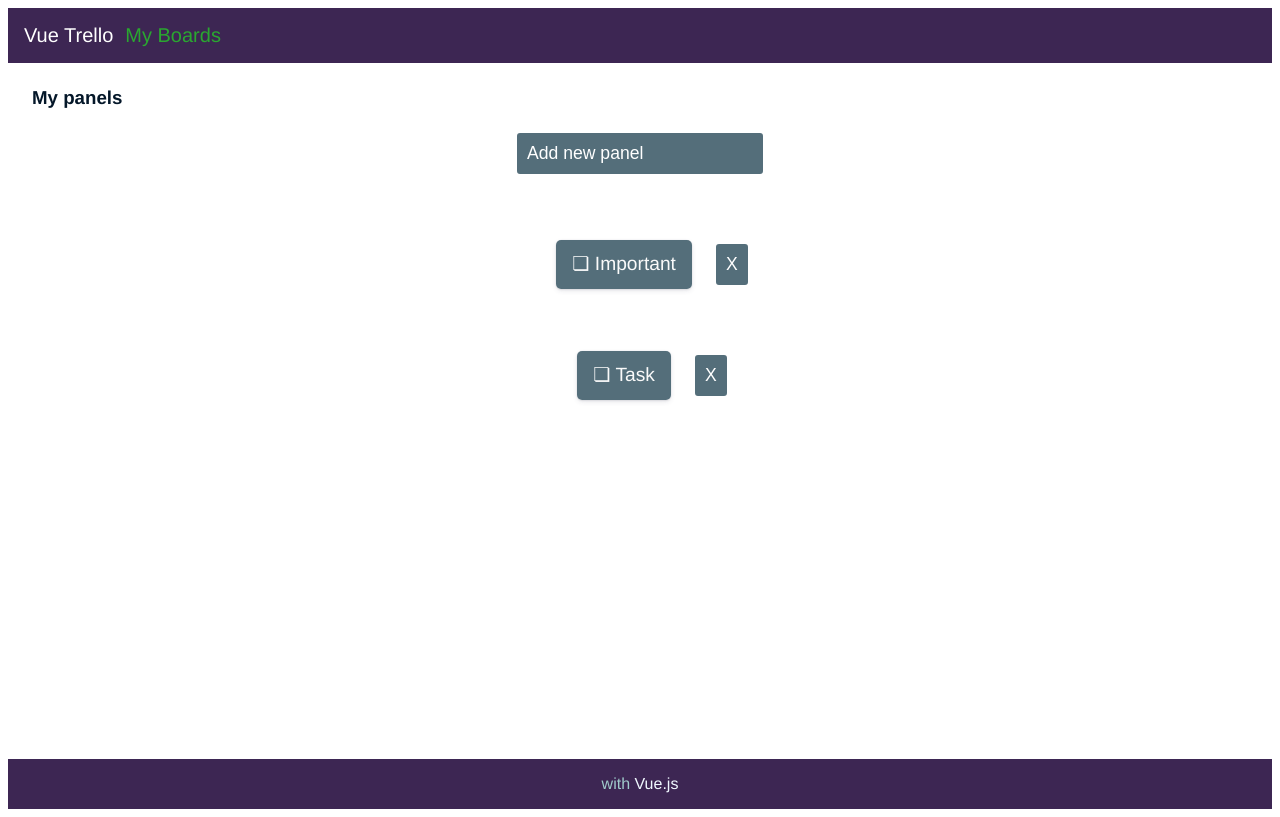
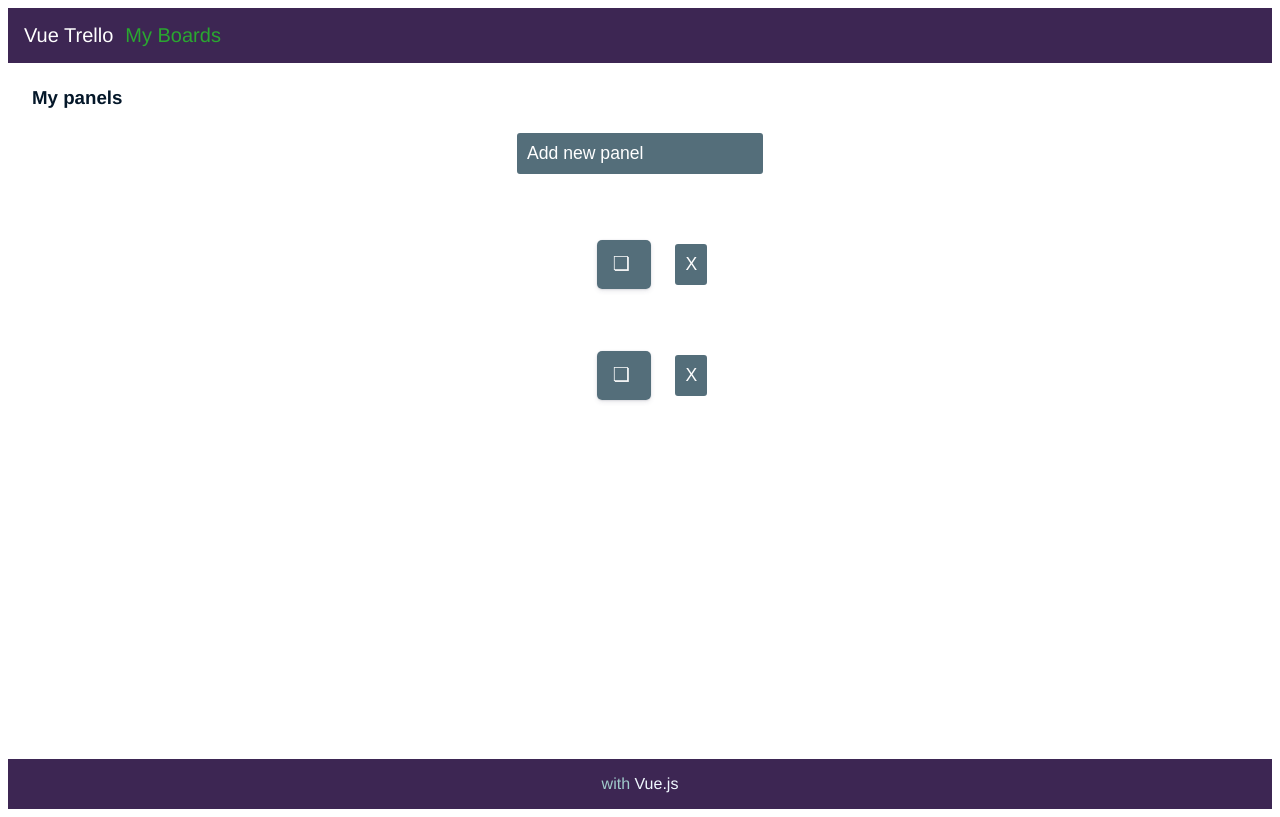
Before and after one commit to JSSatorres/Trello-App-Vue, a Vue app: page /#/ in a window 1280 px wide. Built offline with nearby package versions, Linux system fonts and the light colour scheme; data requests are answered from the project's data file.

Commit message:
bug router

```diff
--- a/src/views/Home.vue
+++ b/src/views/Home.vue
@@ -11,9 +11,10 @@
       <BoardCard
         v-for="(board, index) in getBoard"
         :key="index"
+        :name="board.name"
+        @handelDeleteBoard="deleteBoard()"
+        :id="board.id"
         :position="index"
-        :name="board"
-        @handelDeleteBoard="deleteBoard()"
       />
     </div>
   </div>
```
